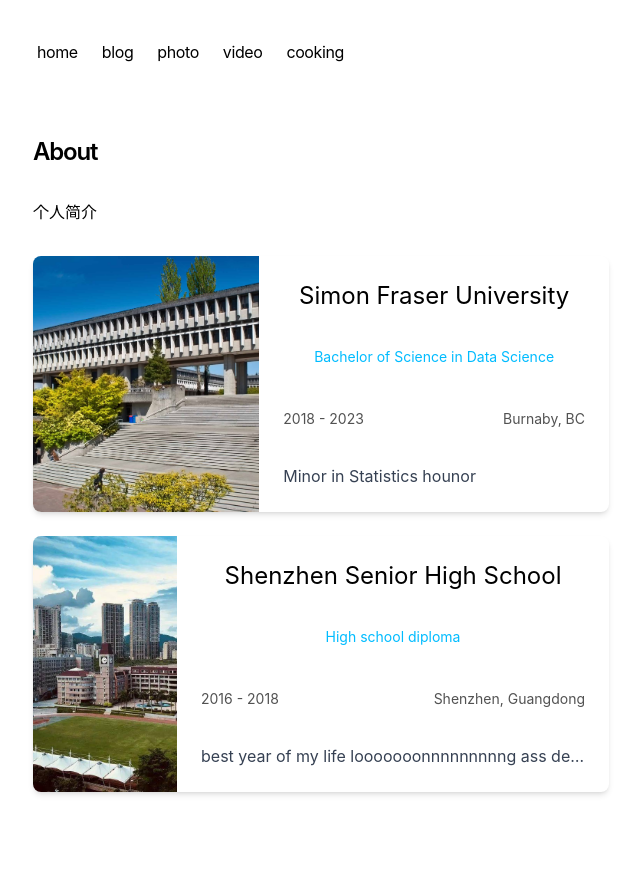
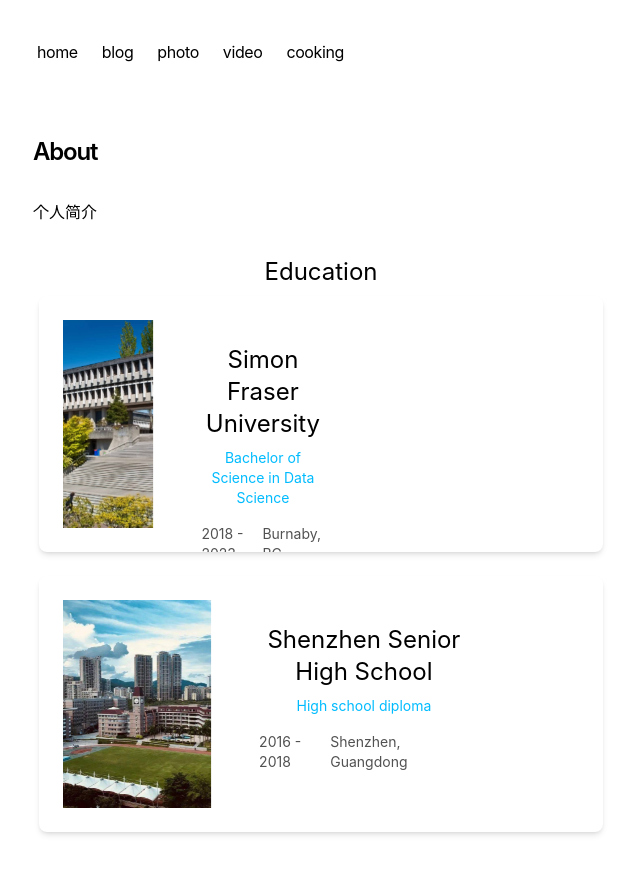
Before and after one commit to xya89/myPersonalWebsite, a Next.js app: page / in a window 1280 px wide. Shown: the top 874 px of the page, without its empty margins (319-959 px from the left). Before the commit the page ends 824 px from the top, so only its background shows below. Built offline with nearby package versions, Linux system fonts and the light colour scheme.

Commit message:
populate education on home page

```diff
--- a/app/components/education.tsx
+++ b/app/components/education.tsx
@@ -26,18 +26,21 @@
                 {educationData.map((edu, index) => (
                     // Card view for each education experience
                     <div key={index} className="bg-white dark:bg-neutral-800 rounded-lg shadow-md overflow-hidden flex flex-col md:flex-row md:h-64 max-w-lg mx-auto md:max-w-4xl">
+                        <div className="p-6 flex flex-col md:flex-row">
                             {/* Image of the school */}
                             {edu.image && (
-                            <div className="w-full md:w-1/2 h-32 md:h-full">
+                                <div className="w-full md:w-1/3 md:pr-6 flex-shrink-0">
+                                    <div className="relative pb-3/4 md:pb-0 md:h-full">
                                         <img
                                             src={edu.image}
                                             alt={edu.school}
-                                    className="w-full h-full object-cover"
+                                            className="absolute inset-0 w-full h-full object-cover"
                                         />
+                                    </div>
                                 </div>
                             )}
                             {/* School Info */}
-                        <div className={`p-6 flex flex-col justify-between ${edu.image ? 'md:w-3/4' : 'w-full'}`}>
+                            <div className={`p-6 flex flex-col justify-between ${edu.image ? 'md:w-1/2' : 'w-full'}`}>
                                 {/* School Name */}
                                 <h1 className="font-bond text-2xl text-center mb-2">
                                     {edu.school}
@@ -60,6 +63,7 @@
                                     {edu.summary}
                                 </p>
                             </div>
+                        </div>
 
                     </div>
                 ))}
--- a/app/page.tsx
+++ b/app/page.tsx
@@ -15,10 +15,16 @@
       </div>
       <div className='my-8'>
         {/* Education */}
-        <Education />
+        <section className='flex justify-center flex-col items-center'>
+          <h2 className='font-bond text-2xl text-left mb-2'>Education</h2>
+          <Education />
+        </section>
       </div>
       <div className='my-8'>
         {/* Experience */}
+        <section className='flex justify-center flex-col items-center'>
+
+        </section>
       </div>
       <div className='my-8'>
         {/* Projects */}
```
Lines whose indentation alone changed are shown as unchanged.
